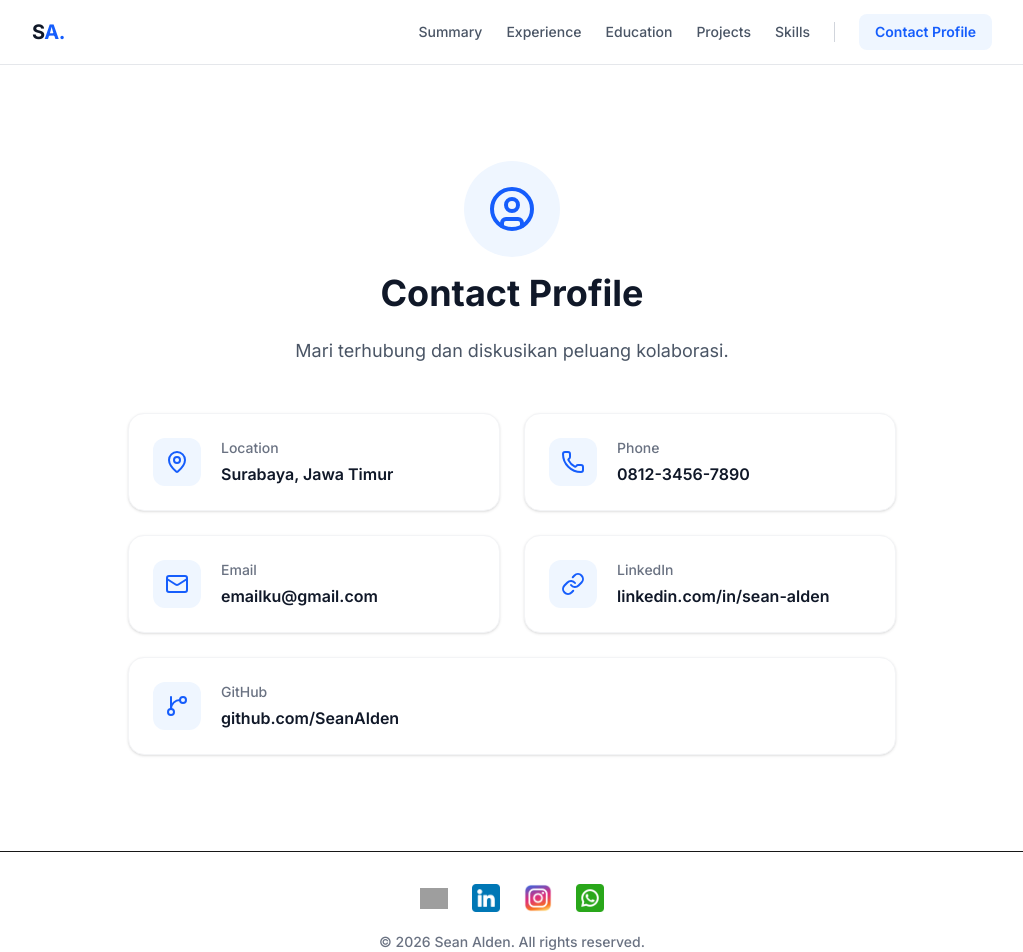
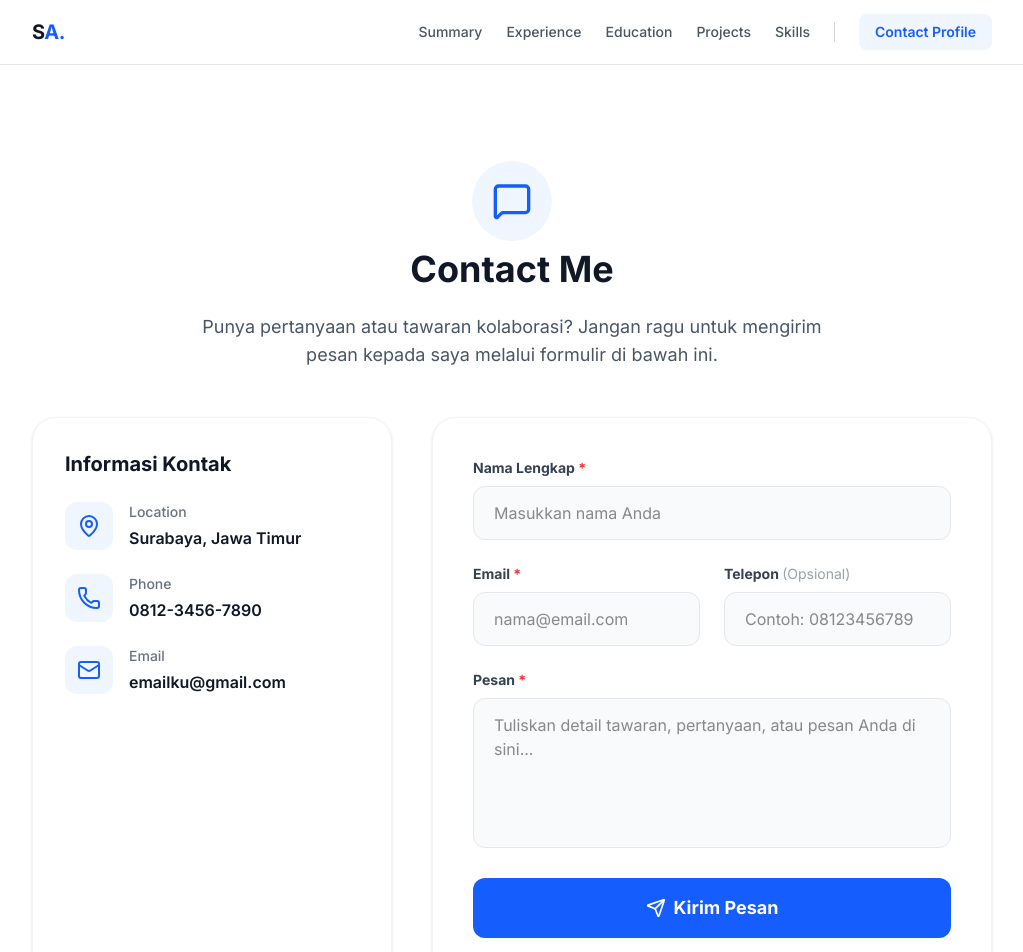
Before and after one commit to SeanAlden/my-portfolio, a Next.js app: page /profile in a window 1280 px wide. Shown: the top 952 px of the page, without its empty margins (128-1151 px from the left). Built offline with nearby package versions, Linux system fonts and the light colour scheme; grey boxes are pictures that could not be loaded.

Commit message:
update profile page

```diff
--- a/app/profile/page.tsx
+++ b/app/profile/page.tsx
@@ -1,69 +1,262 @@
+// import { personalInfo } from '@/data/portfolio';
+// import { Mail, Phone, MapPin, Link, GitBranch, UserCircle } from 'lucide-react';
+// import FadeIn from '@/components/FadeIn';
+
+// export default function Profile() {
+//   const contactItems = [
+//     { icon: MapPin, label: "Location", value: personalInfo.location, href: null },
+//     { icon: Phone, label: "Phone", value: personalInfo.phone, href: `tel:${personalInfo.phone}` },
+//     { icon: Mail, label: "Email", value: personalInfo.email, href: `mailto:${personalInfo.email}` },
+//     { icon: Link, label: "LinkedIn", value: personalInfo.linkedin, href: `https://${personalInfo.linkedin}` },
+//     { icon: GitBranch, label: "GitHub", value: personalInfo.github, href: `https://${personalInfo.github}` },
+//   ];
+
+//   return (
+//     <div className="max-w-3xl mx-auto py-12 space-y-12">
+//       <FadeIn direction="down">
+//         <div className="text-center space-y-6">
+//           <div className="inline-flex justify-center items-center w-24 h-24 bg-blue-50 rounded-full text-blue-600 mb-4">
+//             <UserCircle className="w-12 h-12" />
+//           </div>
+//           <h1 className="text-4xl font-bold text-gray-900">Contact Profile</h1>
+//           <p className="text-lg text-gray-600">Mari terhubung dan diskusikan peluang kolaborasi.</p>
+//         </div>
+//       </FadeIn>
+
+//       <div className="grid grid-cols-1 md:grid-cols-2 gap-6">
+//         {contactItems.map((item, index) => {
+//           const Icon = item.icon;
+//           const isFullWidth = index === contactItems.length - 1 && contactItems.length % 2 !== 0; // Buat item terakhir penuh jika ganjil
+
+//           return (
+//             <FadeIn
+//               key={index}
+//               delay={index * 0.15}
+//               direction="up"
+//               className={isFullWidth ? "md:col-span-2" : ""}
+//             >
+//               {item.href ? (
+//                 <a
+//                   href={item.href}
+//                   target="_blank"
+//                   rel="noopener noreferrer"
+//                   className="flex items-center space-x-5 bg-white p-6 rounded-2xl shadow-sm border border-gray-100 hover:shadow-md hover:border-blue-300 transition-all group"
+//                 >
+//                   <div className="p-3 bg-blue-50 text-blue-600 rounded-xl group-hover:scale-110 transition-transform">
+//                     <Icon className="w-6 h-6" />
+//                   </div>
+//                   <div>
+//                     <p className="text-sm font-medium text-gray-500">{item.label}</p>
+//                     <p className="text-base font-semibold text-gray-900 mt-1">{item.value}</p>
+//                   </div>
+//                 </a>
+//               ) : (
+//                 <div className="flex items-center space-x-5 bg-white p-6 rounded-2xl shadow-sm border border-gray-100">
+//                   <div className="p-3 bg-blue-50 text-blue-600 rounded-xl">
+//                     <Icon className="w-6 h-6" />
+//                   </div>
+//                   <div>
+//                     <p className="text-sm font-medium text-gray-500">{item.label}</p>
+//                     <p className="text-base font-semibold text-gray-900 mt-1">{item.value}</p>
+//                   </div>
+//                 </div>
+//               )}
+//             </FadeIn>
+//           );
+//         })}
+//       </div>
+//     </div>
+//   );
+// }
+
+"use client";
+
+import { useState } from 'react';
 import { personalInfo } from '@/data/portfolio';
-import { Mail, Phone, MapPin, Link, GitBranch, UserCircle } from 'lucide-react';
+import { Mail, Phone, MapPin, Send, MessageSquare, CheckCircle2 } from 'lucide-react';
 import FadeIn from '@/components/FadeIn';
 
-export default function Profile() {
-  const contactItems = [
-    { icon: MapPin, label: "Location", value: personalInfo.location, href: null },
-    { icon: Phone, label: "Phone", value: personalInfo.phone, href: `tel:${personalInfo.phone}` },
-    { icon: Mail, label: "Email", value: personalInfo.email, href: `mailto:${personalInfo.email}` },
-    { icon: Link, label: "LinkedIn", value: personalInfo.linkedin, href: `https://${personalInfo.linkedin}` },
-    { icon: GitBranch, label: "GitHub", value: personalInfo.github, href: `https://${personalInfo.github}` },
-  ];
+export default function Contact() {
+  const [isSubmitting, setIsSubmitting] = useState(false);
+  const [isSubmitted, setIsSubmitted] = useState(false);
+
+  // Fungsi untuk menangani saat form dikirim
+  const handleSubmit = (e: React.FormEvent<HTMLFormElement>) => {
+    e.preventDefault();
+    setIsSubmitting(true);
+
+    // Simulasi proses pengiriman (misal: memanggil API/Formspree/EmailJS)
+    // Di sini kita gunakan timeout 1.5 detik sebagai simulasi
+    setTimeout(() => {
+      setIsSubmitting(false);
+      setIsSubmitted(true);
+
+      // Mengembalikan status tombol setelah 3 detik
+      setTimeout(() => setIsSubmitted(false), 3000);
+
+      // Reset form
+      (e.target as HTMLFormElement).reset();
+    }, 1500);
+  };
 
   return (
-    <div className="max-w-3xl mx-auto py-12 space-y-12">
+    <div className="max-w-5xl mx-auto py-12 space-y-12">
+
+      {/* HEADER */}
       <FadeIn direction="down">
-        <div className="text-center space-y-6">
-          <div className="inline-flex justify-center items-center w-24 h-24 bg-blue-50 rounded-full text-blue-600 mb-4">
-            <UserCircle className="w-12 h-12" />
+        <div className="text-center space-y-6 max-w-2xl mx-auto">
+          <div className="inline-flex justify-center items-center w-20 h-20 bg-blue-50 rounded-full text-blue-600 mb-2">
+            <MessageSquare className="w-10 h-10" />
           </div>
-          <h1 className="text-4xl font-bold text-gray-900">Contact Profile</h1>
-          <p className="text-lg text-gray-600">Mari terhubung dan diskusikan peluang kolaborasi.</p>
+          <h1 className="text-4xl font-bold text-gray-900">Contact Me</h1>
+          <p className="text-lg text-gray-600">
+            Punya pertanyaan atau tawaran kolaborasi? Jangan ragu untuk mengirim pesan kepada saya melalui formulir di bawah ini.
+          </p>
         </div>
       </FadeIn>
 
-      <div className="grid grid-cols-1 md:grid-cols-2 gap-6">
-        {contactItems.map((item, index) => {
-          const Icon = item.icon;
-          const isFullWidth = index === contactItems.length - 1 && contactItems.length % 2 !== 0; // Buat item terakhir penuh jika ganjil
+      <div className="grid grid-cols-1 lg:grid-cols-5 gap-10">
 
-          return (
-            <FadeIn
-              key={index}
-              delay={index * 0.15}
-              direction="up"
-              className={isFullWidth ? "md:col-span-2" : ""}
-            >
-              {item.href ? (
-                <a
-                  href={item.href}
-                  target="_blank"
-                  rel="noopener noreferrer"
-                  className="flex items-center space-x-5 bg-white p-6 rounded-2xl shadow-sm border border-gray-100 hover:shadow-md hover:border-blue-300 transition-all group"
-                >
-                  <div className="p-3 bg-blue-50 text-blue-600 rounded-xl group-hover:scale-110 transition-transform">
-                    <Icon className="w-6 h-6" />
+        {/* BAGIAN KIRI: INFO KONTAK */}
+        <FadeIn direction="right" className="lg:col-span-2 space-y-6">
+          <div className="bg-white p-8 rounded-3xl shadow-sm border border-gray-100 h-full">
+            <h3 className="text-xl font-bold text-gray-900 mb-6">Informasi Kontak</h3>
+
+            <div className="space-y-6">
+              <div className="flex items-start space-x-4">
+                <div className="p-3 bg-blue-50 text-blue-600 rounded-xl shrink-0">
+                  <MapPin className="w-6 h-6" />
                 </div>
                 <div>
-                    <p className="text-sm font-medium text-gray-500">{item.label}</p>
-                    <p className="text-base font-semibold text-gray-900 mt-1">{item.value}</p>
+                  <p className="text-sm font-medium text-gray-500">Location</p>
+                  <p className="text-base font-semibold text-gray-900 mt-1">{personalInfo.location}</p>
                 </div>
-                </a>
-              ) : (
-                <div className="flex items-center space-x-5 bg-white p-6 rounded-2xl shadow-sm border border-gray-100">
-                  <div className="p-3 bg-blue-50 text-blue-600 rounded-xl">
-                    <Icon className="w-6 h-6" />
+              </div>
+
+              <div className="flex items-start space-x-4">
+                <div className="p-3 bg-blue-50 text-blue-600 rounded-xl shrink-0">
+                  <Phone className="w-6 h-6" />
                 </div>
                 <div>
-                    <p className="text-sm font-medium text-gray-500">{item.label}</p>
-                    <p className="text-base font-semibold text-gray-900 mt-1">{item.value}</p>
+                  <p className="text-sm font-medium text-gray-500">Phone</p>
+                  <a href={`tel:${personalInfo.phone}`} className="text-base font-semibold text-gray-900 mt-1 hover:text-blue-600 transition-colors inline-block">
+                    {personalInfo.phone}
+                  </a>
                 </div>
               </div>
+
+              <div className="flex items-start space-x-4">
+                <div className="p-3 bg-blue-50 text-blue-600 rounded-xl shrink-0">
+                  <Mail className="w-6 h-6" />
+                </div>
+                <div>
+                  <p className="text-sm font-medium text-gray-500">Email</p>
+                  <a href={`mailto:${personalInfo.email}`} className="text-base font-semibold text-gray-900 mt-1 hover:text-blue-600 transition-colors break-all inline-block">
+                    {personalInfo.email}
+                  </a>
+                </div>
+              </div>
+            </div>
+          </div>
+        </FadeIn>
+
+        {/* BAGIAN KANAN: FORMULIR */}
+        <FadeIn direction="left" className="lg:col-span-3">
+          <div className="bg-white p-8 md:p-10 rounded-3xl shadow-sm border border-gray-100">
+            <form onSubmit={handleSubmit} className="space-y-6">
+
+              {/* Nama Lengkap */}
+              <div>
+                <label htmlFor="name" className="block text-sm font-bold text-gray-700 mb-2">
+                  Nama Lengkap <span className="text-red-500">*</span>
+                </label>
+                <input
+                  type="text"
+                  id="name"
+                  name="name"
+                  required
+                  placeholder="Masukkan nama Anda"
+                  className="w-full px-5 py-3.5 bg-gray-50 border border-gray-200 rounded-xl focus:ring-2 focus:ring-blue-500 focus:border-blue-500 outline-none transition-all"
+                />
+              </div>
+
+              <div className="grid grid-cols-1 md:grid-cols-2 gap-6">
+                {/* Email */}
+                <div>
+                  <label htmlFor="email" className="block text-sm font-bold text-gray-700 mb-2">
+                    Email <span className="text-red-500">*</span>
+                  </label>
+                  <input
+                    type="email"
+                    id="email"
+                    name="email"
+                    required
+                    placeholder="nama@email.com"
+                    className="w-full px-5 py-3.5 bg-gray-50 border border-gray-200 rounded-xl focus:ring-2 focus:ring-blue-500 focus:border-blue-500 outline-none transition-all"
+                  />
+                </div>
+
+                {/* Telepon (Opsional) */}
+                <div>
+                  <label htmlFor="phone" className="block text-sm font-bold text-gray-700 mb-2">
+                    Telepon <span className="text-gray-400 font-normal">(Opsional)</span>
+                  </label>
+                  <input
+                    type="tel"
+                    id="phone"
+                    name="phone"
+                    placeholder="Contoh: 08123456789"
+                    className="w-full px-5 py-3.5 bg-gray-50 border border-gray-200 rounded-xl focus:ring-2 focus:ring-blue-500 focus:border-blue-500 outline-none transition-all"
+                  />
+                </div>
+              </div>
+
+              {/* Pesan */}
+              <div>
+                <label htmlFor="message" className="block text-sm font-bold text-gray-700 mb-2">
+                  Pesan <span className="text-red-500">*</span>
+                </label>
+                <textarea
+                  id="message"
+                  name="message"
+                  required
+                  rows={5}
+                  placeholder="Tuliskan detail tawaran, pertanyaan, atau pesan Anda di sini..."
+                  className="w-full px-5 py-3.5 bg-gray-50 border border-gray-200 rounded-xl focus:ring-2 focus:ring-blue-500 focus:border-blue-500 outline-none transition-all resize-none"
+                ></textarea>
+              </div>
+
+              {/* Tombol Kirim */}
+              <button
+                type="submit"
+                disabled={isSubmitting || isSubmitted}
+                className={`w-full py-4 rounded-xl text-white font-bold text-lg flex items-center justify-center space-x-2 transition-all duration-300 ${
+                  isSubmitted
+                    ? 'bg-green-500 hover:bg-green-600'
+                    : 'bg-blue-600 hover:bg-blue-700 hover:-translate-y-1 hover:shadow-lg'
+                } ${isSubmitting ? 'opacity-70 cursor-not-allowed' : ''}`}
+              >
+                {isSubmitting ? (
+                  <>
+                    <div className="w-5 h-5 border-2 border-white border-t-transparent rounded-full animate-spin"></div>
+                    <span>Mengirim...</span>
+                  </>
+                ) : isSubmitted ? (
+                  <>
+                    <CheckCircle2 className="w-5 h-5" />
+                    <span>Pesan Terkirim!</span>
+                  </>
+                ) : (
+                  <>
+                    <Send className="w-5 h-5" />
+                    <span>Kirim Pesan</span>
+                  </>
                 )}
+              </button>
+
+            </form>
+          </div>
         </FadeIn>
-          );
-        })}
       </div>
     </div>
   );
```
Lines whose indentation alone changed are shown as unchanged.
